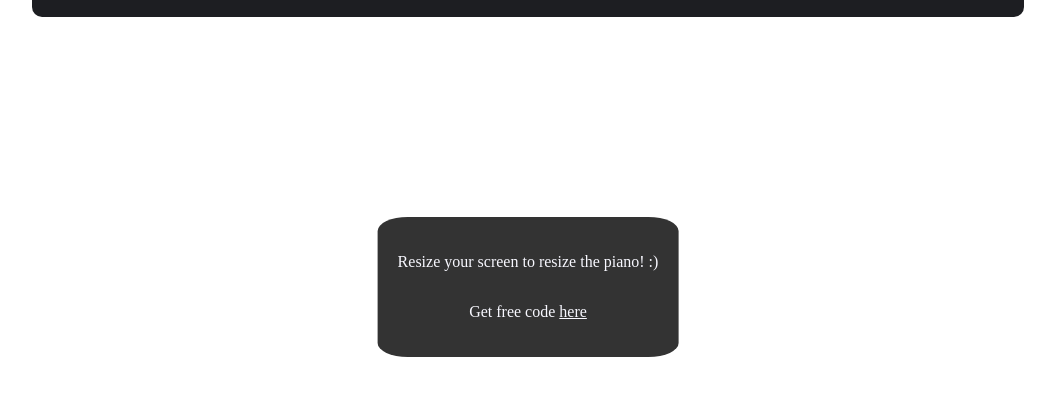
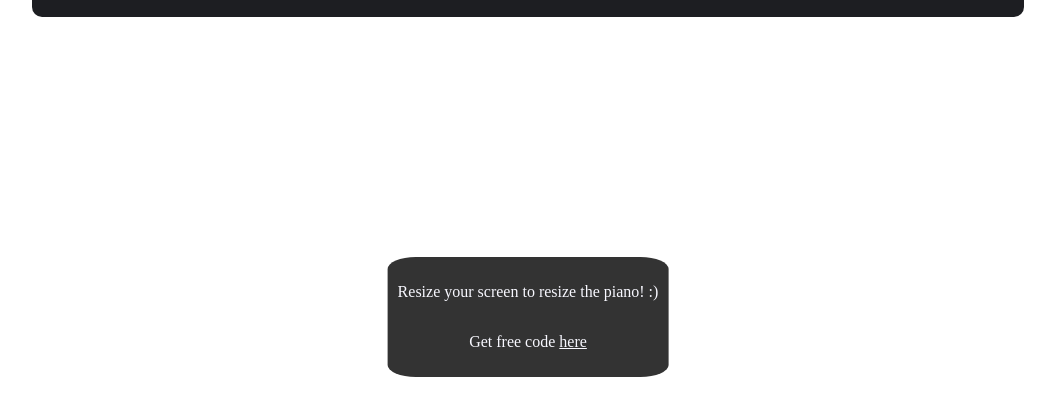
Before and after one commit to njecolina/Piano-Responsive-Web-Design, a plain HTML site: page index.html in a window 1280 px wide. Shown: the part 353-768 px from the top of the page, without its empty margins (112-1167 px from the left). Drawn offline with Linux system fonts and the light colour scheme.

Commit message:
Update styles.css

```diff
--- a/styles.css
+++ b/styles.css
@@ -61,11 +61,11 @@ footer {
   display: flex;
   flex-direction: column;
   background-color: #333;
-  padding: 20px;
+  padding: 10px;
   z-index: 5;
   position: fixed;
   left: 50%;
-  bottom: 20px;
+  bottom: 10px;
   transform: translate(-50%, -50%);
   margin: 0 auto;
   border-radius: 10%;
```
